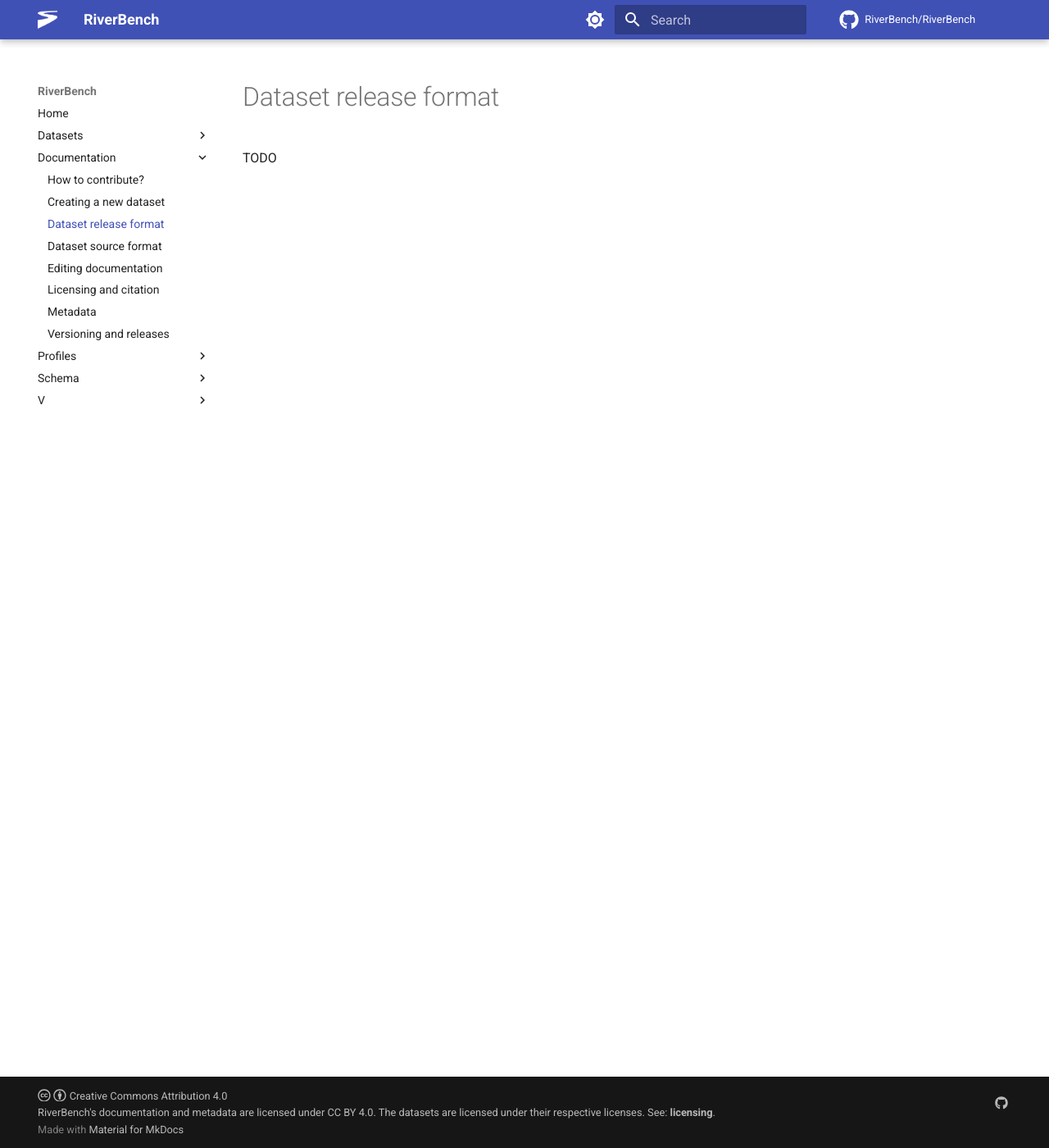
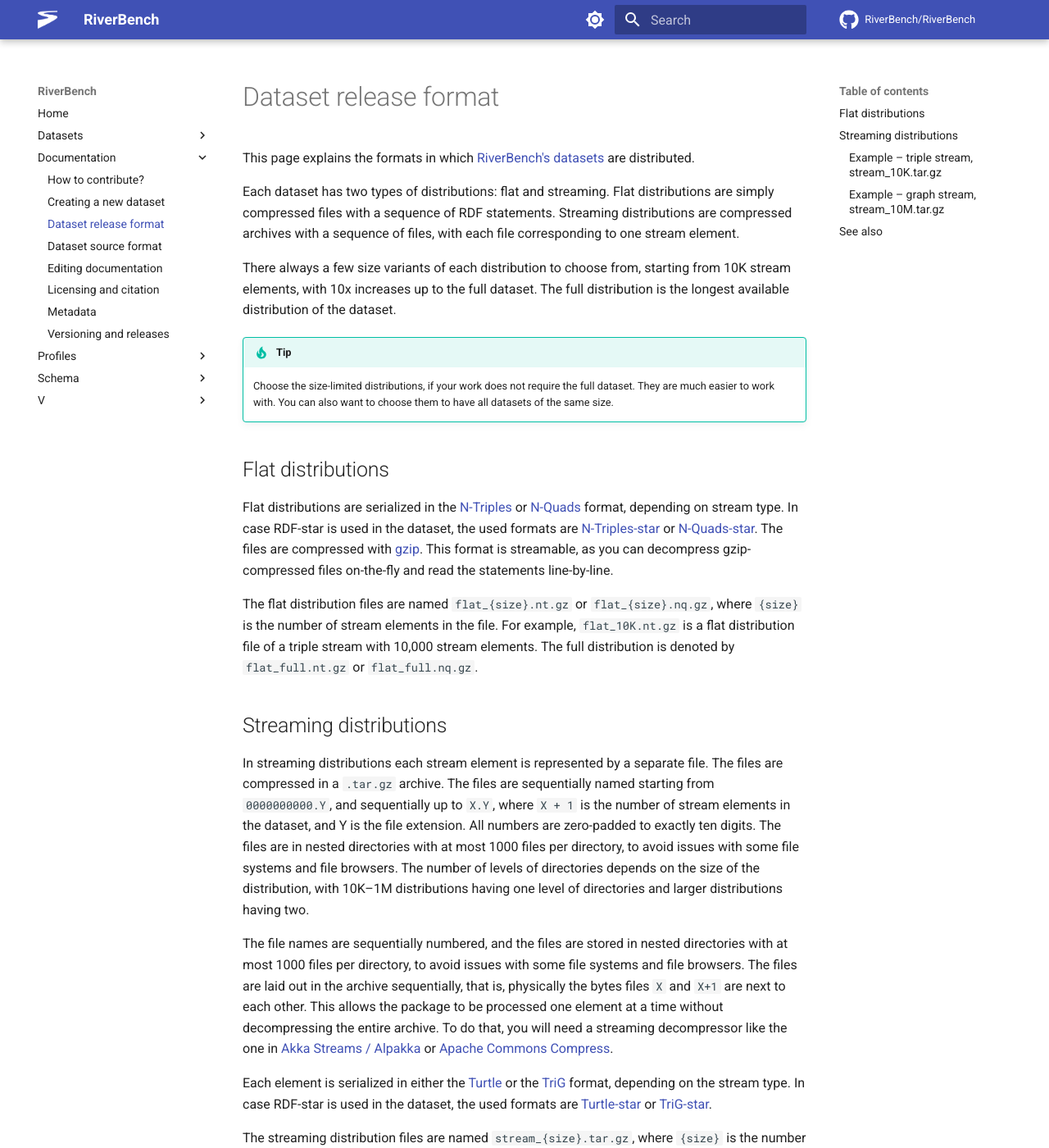
Before and after one commit to RiverBench/riverbench.github.io, an MkDocs documentation site: the page built from docs/documentation/dataset-release-format.md, in a window 1280 px wide and 1400 px high. Shown: the whole window at 82% size. Built offline with MkDocs 1.6.1 and Material for MkDocs 9.7.7, drawn with Linux system fonts in a browser that asks for light colours; comment, search, counter and statistics services are not loaded; some of the changed text lies outside the part shown.

Commit message:
Add docs on the dataset release format

````diff
--- a/docs/documentation/dataset-release-format.md
+++ b/docs/documentation/dataset-release-format.md
@@ -1,3 +1,82 @@
 # Dataset release format
 
-TODO
+This page explains the formats in which [RiverBench's datasets](../datasets) are distributed.
+
+Each dataset has two types of distributions: flat and streaming. Flat distributions are simply compressed files with a sequence of RDF statements. Streaming distributions are compressed archives with a sequence of files, with each file corresponding to one stream element.
+
+There always a few size variants of each distribution to choose from, starting from 10K stream elements, with 10x increases up to the full dataset. The full distribution is the longest available distribution of the dataset.
+
+!!! tip
+    Choose the size-limited distributions, if your work does not require the full dataset. They are much easier to work with. You can also want to choose them to have all datasets of the same size.
+
+## Flat distributions
+
+Flat distributions are serialized in the [N-Triples](https://www.w3.org/TR/n-triples/) or [N-Quads](https://www.w3.org/TR/n-quads/) format, depending on stream type. In case RDF-star is used in the dataset, the used formats are [N-Triples-star](https://www.w3.org/2021/12/rdf-star.html#n-triples-star) or [N-Quads-star](https://www.w3.org/2021/12/rdf-star.html#n-quads-star). The files are compressed with [gzip](https://en.wikipedia.org/wiki/Gzip). This format is streamable, as you can decompress gzip-compressed files on-the-fly and read the statements line-by-line.
+
+The flat distribution files are named `flat_{size}.nt.gz` or `flat_{size}.nq.gz`, where `{size}` is the number of stream elements in the file. For example, `flat_10K.nt.gz` is a flat distribution file of a triple stream with 10,000 stream elements. The full distribution is denoted by `flat_full.nt.gz` or `flat_full.nq.gz`.
+
+## Streaming distributions
+
+In streaming distributions each stream element is represented by a separate file. The files are compressed in a `.tar.gz` archive. The files are sequentially named starting from `0000000000.Y`, and sequentially up to `X.Y`, where `X + 1` is the number of stream elements in the dataset, and Y is the file extension. All numbers are zero-padded to exactly ten digits. The files are in nested directories with at most 1000 files per directory, to avoid issues with some file systems and file browsers. The number of levels of directories depends on the size of the distribution, with 10K–1M distributions having one level of directories and larger distributions having two.
+
+The file names are sequentially numbered, and the files are stored in nested directories with at most 1000 files per directory, to avoid issues with some file systems and file browsers. The files are laid out in the archive sequentially, that is, physically the bytes files `X` and `X+1` are next to each other. This allows the package to be processed one element at a time without decompressing the entire archive. To do that, you will need a streaming decompressor like the one in [Akka Streams / Alpakka](https://doc.akka.io/docs/alpakka/current/file.html) or [Apache Commons Compress](https://commons.apache.org/proper/commons-compress/).
+
+Each element is serialized in either the [Turtle](https://www.w3.org/TR/turtle/) or the [TriG](https://www.w3.org/TR/trig/) format, depending on the stream type. In case RDF-star is used in the dataset, the used formats are [Turtle-star](https://www.w3.org/2021/12/rdf-star.html#turtle-star) or [TriG-star](https://www.w3.org/2021/12/rdf-star.html#trig-star).
+
+The streaming distribution files are named `stream_{size}.tar.gz`, where `{size}` is the number of stream elements in the file. For example, `stream_10K.tar.gz` is a streaming distribution file with 10,000 stream elements. The full distribution is denoted by `stream_full.tar.gz`.
+
+### Example – triple stream, `stream_10K.tar.gz`
+
+```
+- 000/
+    - 0000000000.ttl
+    - 0000000001.ttl
+    - ...
+    - 0000000999.ttl
+...
+- 009/
+    - 0000009000.ttl
+    - 0000009001.ttl
+    - ...
+    - 0000009999.ttl
+```
+
+### Example – graph stream, `stream_10M.tar.gz`
+
+```
+- 000/
+    - 000/
+        - 0000000000.trig
+        - 0000000001.trig
+        - ...
+        - 0000000999.trig
+    - 001/
+        - 0000001000.trig
+        - 0000001001.trig
+        - ...
+        - 0000001999.trig
+    - ...
+    - 999/
+        - 0000099000.trig
+        - 0000099001.trig
+        - ...
+        - 0000099999.trig
+...
+- 999/
+    - 000/
+        - 0009990000.trig
+        - 0009990001.trig
+        - ...
+        - 0009990999.trig
+    - ...
+    - 999/
+        - 0009999000.trig
+        - 0009999001.trig
+        - ...
+        - 0009999999.trig
+```
+
+## See also
+
+- [Metadata](metadata)
+- [Dataset source format](dataset-source-format)
````
Also changed, not shown: docs/documentation/dataset-source-format.md (+43 -32 lines).
